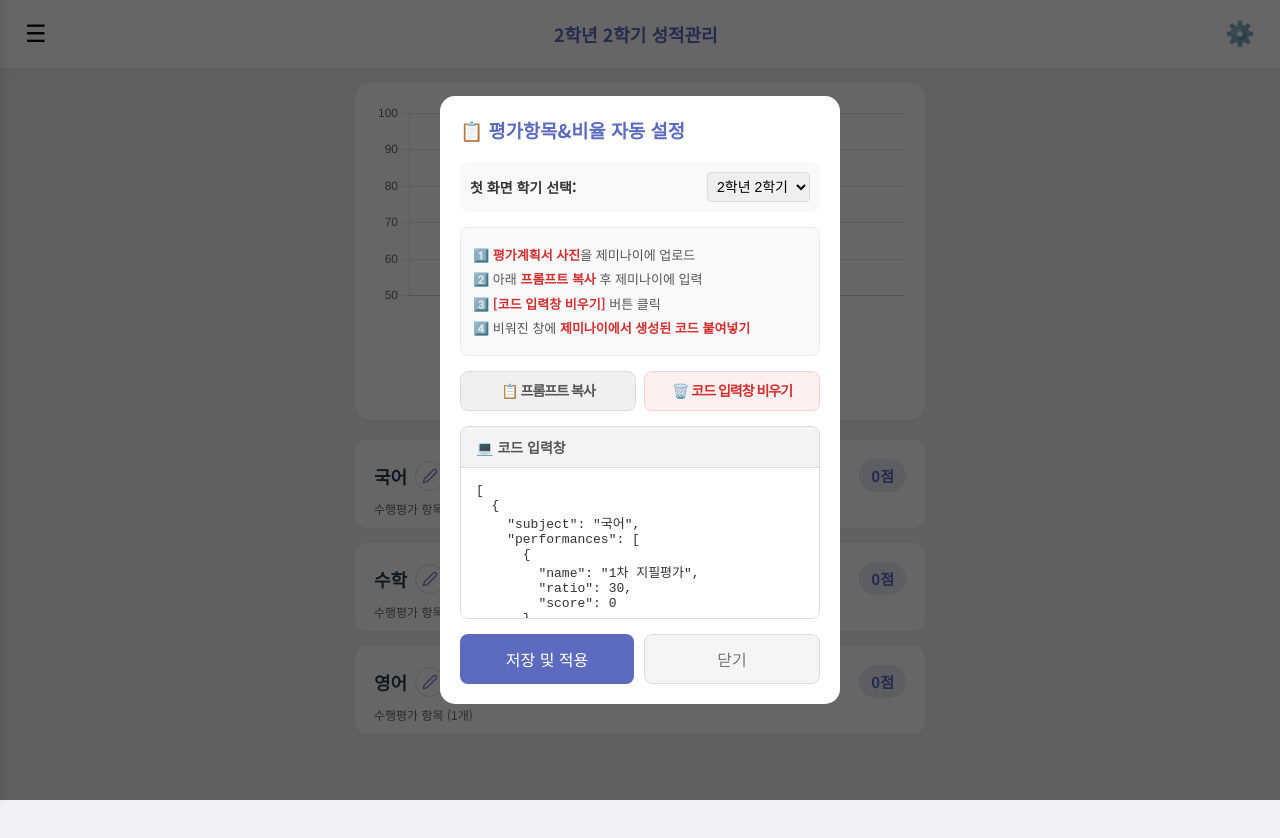
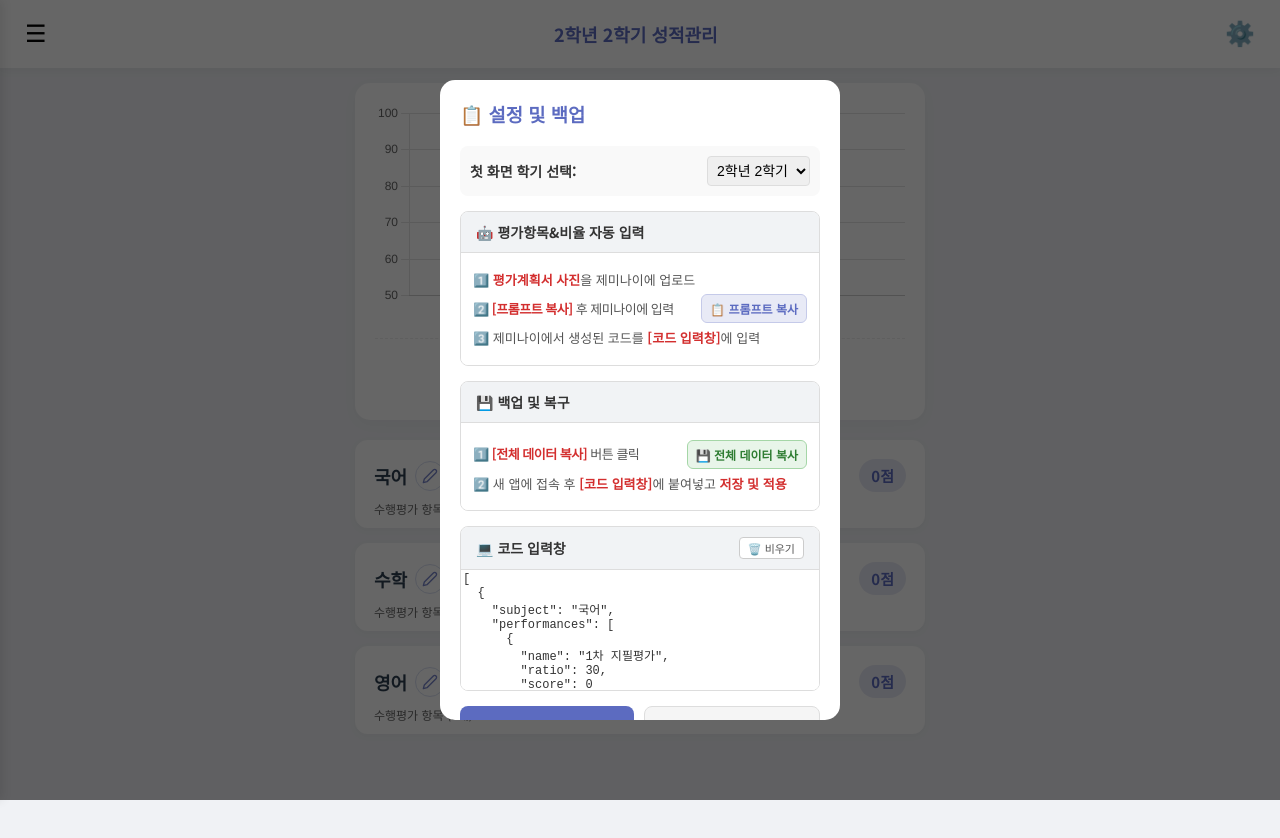
Before and after one commit to stringweek-cyber/grades, a plain HTML site: page index.html in a window 1280 px wide. Both pictures are taken after a click on the button "⚙️". Drawn offline with nearby package versions, Linux system fonts and the light colour scheme.

Commit message:
Update index.html

```diff
--- a/index.html
+++ b/index.html
@@ -219,71 +219,99 @@
 
         .modal h3 { margin-top: 0; color: var(--primary); }
 
-        /* 가이드 박스 스타일 */
-        .guide-box {
-            background-color: #f8f9fa;
-            border: 1px solid #e9ecef;
+        /* 설정 모달 버튼 */
+        .btn-save { background: var(--primary); color: white; border: none; padding: 12px; border-radius: 8px; font-size: 16px; cursor: pointer; flex: 1; }
+
+        /* 섹션 박스 스타일 (공통) */
+        .section-box {
+            border: 1px solid #ddd;
             border-radius: 8px;
-            padding: 12px;
+            overflow: hidden;
             margin-bottom: 15px;
         }
-        .guide-box p {
+        .section-header {
+            background-color: #f1f3f5;
+            padding: 10px 15px;
+            font-size: 14px;
+            font-weight: bold;
+            color: #333;
+            border-bottom: 1px solid #ddd;
+            display: flex;
+            justify-content: space-between; /* 양쪽 정렬 */
+            align-items: center;
+        }
+        .section-content {
+            padding: 12px;
+            background: #fff;
+        }
+        .section-content p {
             margin: 5px 0;
             font-size: 13px;
             line-height: 1.5;
             color: #555;
         }
-        .guide-box b {
+        .section-content b {
             color: #d32f2f;
             font-weight: 700;
         }
 
-        /* 설정 모달 버튼 */
-        .btn-save { background: var(--primary); color: white; border: none; padding: 12px; border-radius: 8px; font-size: 16px; cursor: pointer; flex: 1; }
+        /* 단계별 행 스타일 */
+        .step-row {
+            display: flex;
+            justify-content: space-between;
+            align-items: center;
+            margin: 5px 0;
+        }
+        .step-row p {
+            margin: 0;
+            letter-spacing: -0.5px; /* 자간을 -1px에서 -0.5px로 완화 */
+            flex: 1; /* 텍스트가 공간 차지 */
+        }
 
-        /* 상단 버튼 그룹 */
-        .top-btn-group { display: flex; gap: 8px; margin-bottom: 15px; }
-        .btn-copy { flex: 1; background: #f0f0f0; color: #555; border: 1px solid #ddd; padding: 10px 5px; border-radius: 8px; font-size: 14px; cursor: pointer; display: flex; align-items: center; justify-content: center; gap: 8px; font-weight: 600; transition: all 0.2s ease; text-align: center; line-height: 1.3; letter-spacing: -1px; }
-        .btn-copy:hover { background: #e0e0e0; transform: translateY(-2px); box-shadow: 0 2px 5px rgba(0,0,0,0.1); }
-        .btn-copy:active { transform: translateY(0); box-shadow: none; background: #dcdcdc; }
+        /* 섹션 내 버튼 스타일 (인라인 버튼용) */
+        .btn-inline-action {
+            padding: 5px 8px; /* 좌우 패딩 축소 */
+            border: 1px solid #ddd;
+            border-radius: 6px;
+            background: #fff;
+            font-size: 12px;
+            font-weight: 600;
+            color: #555;
+            cursor: pointer;
+            transition: background 0.2s;
+            white-space: nowrap;
+            margin-left: 5px; /* 텍스트와 간격 */
+        }
+        .btn-inline-action:hover { background: #f5f5f5; }
+        .btn-inline-action.primary { background-color: #e8eaf6; color: var(--primary); border-color: #c5cae9; }
+        .btn-inline-action.success { background-color: #e8f5e9; color: #2e7d32; border-color: #a5d6a7; }
 
-        .btn-clear { flex: 1; background: #fff0f0; color: #d32f2f; border: 1px solid #ffcdd2; padding: 10px 5px; border-radius: 8px; font-size: 14px; cursor: pointer; display: flex; align-items: center; justify-content: center; gap: 8px; font-weight: 600; transition: all 0.2s ease; text-align: center; line-height: 1.3; letter-spacing: -1px; }
-        .btn-clear:hover { background: #ffebee; }
+        /* 헤더 안의 작은 버튼 */
+        .btn-header-small {
+            background: #fff;
+            border: 1px solid #ccc;
+            border-radius: 4px;
+            padding: 2px 8px;
+            font-size: 11px;
+            color: #555;
+            cursor: pointer;
+        }
+        .btn-header-small:hover { background: #f0f0f0; color: #333; }
 
-        /* 코드 입력 박스 일체형 스타일 (새로 추가됨) */
-        .code-box-container {
-            border: 1px solid #ddd;
-            border-radius: 8px;
-            overflow: hidden;
-            margin-bottom: 15px;
-        }
-        .code-box-header {
-            background-color: #f1f3f5;
-            padding: 10px 15px;
-            font-size: 14px;
-            font-weight: bold;
-            color: #555;
-            border-bottom: 1px solid #ddd;
-            display: flex;
-            align-items: center;
-            gap: 6px;
-        }
-        .code-box-content {
+        /* 코드 입력창 내용 */
+        .code-textarea {
             width: 100%;
-            height: 150px;
+            height: 120px;
             border: none;
-            padding: 15px;
             background: #fff;
             font-family: monospace;
-            font-size: 13px;
+            font-size: 12px;
             resize: none;
             outline: none;
             display: block;
             color: #333;
         }
-        .code-box-content::placeholder {
-            color: #bbb;
-        }
+        .code-textarea::placeholder { color: #bbb; }
 
         .btn-close { background: #f5f5f5; color: #777; border: 1px solid #ddd; padding: 12px; border-radius: 8px; font-size: 16px; cursor: pointer; flex: 1; }
         .btn-close:hover { background: #e0e0e0; }
@@ -363,10 +391,10 @@
     </div>
 </div>
 
-<!-- 설정 모달 -->
+<!-- 설정 모달 (UI 전면 개편) -->
 <div id="settingModal" class="modal-overlay">
     <div class="modal">
-        <h3>📋 평가항목&비율 자동 설정</h3>
+        <h3>📋 설정 및 백업</h3>
 
         <!-- 기본 학기 설정 영역 -->
         <div class="default-semester-area">
@@ -381,30 +409,46 @@
             </select>
         </div>
 
-        <!-- 사용 가이드 박스 -->
-        <div class="guide-box">
-            <p>1️⃣ <b>평가계획서 사진</b>을 제미나이에 업로드</p>
-            <p>2️⃣ 아래 <b>프롬프트 복사</b> 후 제미나이에 입력</p>
-            <p>3️⃣ <b>[코드 입력창 비우기]</b> 버튼 클릭</p>
-            <p>4️⃣ 비워진 창에 <b>제미나이에서 생성된 코드 붙여넣기</b></p>
+        <!-- 섹션 1: 평가항목&비율 자동 입력 -->
+        <div class="section-box">
+            <div class="section-header">
+                🤖 평가항목&비율 자동 입력
+            </div>
+            <div class="section-content">
+                <p>1️⃣ <b>평가계획서 사진</b>을 제미나이에 업로드</p>
+                <!-- 2번 단계: 텍스트와 버튼을 가로로 배치 -->
+                <div class="step-row">
+                    <p>2️⃣ <b>[프롬프트 복사]</b> 후 제미나이에 입력</p>
+                    <button class="btn-inline-action primary" onclick="copyPrompt(this)">📋 프롬프트 복사</button>
+                </div>
+                <p>3️⃣ 제미나이에서 생성된 코드를 <b>[코드 입력창]</b>에 입력</p>
+            </div>
         </div>
 
-        <!-- 버튼 그룹 (복사 / 비우기) -->
-        <div class="top-btn-group">
-            <button class="btn-copy" onclick="copyPrompt(this)">
-                📋 프롬프트 복사
-            </button>
-            <button class="btn-clear" onclick="clearJsonInput()">
-                🗑️ 코드 입력창 비우기
-            </button>
+        <!-- 섹션 2: 백업 및 복구 -->
+        <div class="section-box">
+            <div class="section-header">
+                💾 백업 및 복구
+            </div>
+            <div class="section-content">
+                <!-- 1번 단계: 텍스트와 버튼을 가로로 배치 -->
+                <div class="step-row">
+                    <p>1️⃣ <b>[전체 데이터 복사]</b> 버튼 클릭</p>
+                    <button class="btn-inline-action success" onclick="copyAllData(this)">💾 전체 데이터 복사</button>
+                </div>
+                <p>2️⃣ 새 앱에 접속 후 <b>[코드 입력창]</b>에 붙여넣고 <b>저장 및 적용</b></p>
+            </div>
         </div>
 
-        <!-- 코드 입력창 (일체형 디자인 적용) -->
-        <div class="code-box-container">
-            <div class="code-box-header">
-                💻 코드 입력창
+        <!-- 섹션 3: 코드 입력창 (비우기 버튼 헤더에 통합) -->
+        <div class="section-box">
+            <div class="section-header">
+                <span>💻 코드 입력창</span>
+                <button class="btn-header-small" onclick="clearJsonInput()">🗑️ 비우기</button>
             </div>
-            <textarea id="jsonConfig" class="code-box-content" placeholder="여기에 코드를 붙여넣으세요."></textarea>
+            <div class="section-content" style="padding:0;">
+                <textarea id="jsonConfig" class="code-textarea" placeholder="여기에 코드를 붙여넣으세요."></textarea>
+            </div>
         </div>
 
         <!-- 하단 버튼 그룹 -->
@@ -870,20 +914,55 @@
 
     function saveGlobalConfig() {
         try {
-            // 1. 데이터 저장
-            subjects = JSON.parse(document.getElementById('jsonConfig').value);
+            // 1. 데이터 파싱
+            const inputValue = document.getElementById('jsonConfig').value;
+            if (!inputValue.trim()) {
+                showToast("입력된 코드가 없습니다.");
+                return;
+            }
+            const parsedData = JSON.parse(inputValue);
 
-            // 2. 기본 학기 설정 저장
+            // 2. 기본 학기 설정 저장 (항상 수행)
             const selectedDefault = document.getElementById('defaultSemesterSelect').value;
             localStorage.setItem('defaultSemesterId', selectedDefault);
 
-            saveData();
-            renderSubjects();
-            renderChart();
+            // 3. 데이터 형태에 따른 분기 처리
+            if (Array.isArray(parsedData)) {
+                // Case A: 단일 학기 데이터 (배열 형태) -> 현재 학기에만 적용
+                subjects = parsedData;
+                saveData(); // 현재 semesterId로 저장
+                renderSubjects();
+                renderChart();
+                showToast("현재 학기 설정이 적용되었습니다.");
+            } else if (typeof parsedData === 'object') {
+                // Case B: 전체 백업 데이터 (객체 형태) -> 모든 학기 복구
+                // 예: { "grade_1_1": [...], "grade_1_2": [...] }
+                let restoreCount = 0;
+                for (const [key, value] of Object.entries(parsedData)) {
+                    if (key.startsWith('grade_') && Array.isArray(value)) {
+                        localStorage.setItem(key, JSON.stringify(value));
+                        restoreCount++;
+                    }
+                }
+
+                // 현재 보고 있는 학기의 데이터도 갱신
+                loadData(currentSemesterId);
+                renderSubjects();
+                renderChart();
+
+                if (restoreCount > 0) {
+                    showToast(`총 ${restoreCount}개 학기의 데이터가 복구되었습니다!`);
+                } else {
+                    showToast("복구할 유효한 학기 데이터가 없습니다.");
+                }
+            } else {
+                throw new Error("올바르지 않은 데이터 형식입니다.");
+            }
+
             closeModal('settingModal');
-            showToast("설정이 저장 및 적용되었습니다.");
         } catch(e) {
-            showToast("JSON 코드 오류입니다.");
+            console.error(e);
+            showToast("JSON 코드 오류입니다. 올바른 코드를 입력해주세요.");
         }
     }
 
@@ -899,11 +978,45 @@
         const textArea = document.createElement("textarea"); textArea.value = promptText; textArea.style.position = "fixed"; textArea.style.left = "-9999px"; document.body.appendChild(textArea); textArea.select();
         try { document.execCommand('copy');
             const originalText = btnElement.innerHTML;
-            btnElement.innerHTML = "✅ 프롬프트가 복사되었습니다!";
-            btnElement.style.backgroundColor = "#d4edda"; btnElement.style.color = "#155724"; btnElement.style.borderColor = "#c3e6cb";
-            setTimeout(() => { btnElement.innerHTML = originalText; btnElement.style.backgroundColor = "#f0f0f0"; btnElement.style.color = "#555"; btnElement.style.borderColor = "#ddd"; }, 2000);
+            btnElement.innerHTML = "✅ 복사 완료!";
+            setTimeout(() => { btnElement.innerHTML = originalText; }, 2000);
         } catch (err) { showToast("복사 실패."); } finally { document.body.removeChild(textArea); }
     }
+
+    // 전체 데이터 복사 (백업) 함수 - 모든 학기 데이터 수집
+    function copyAllData(btnElement) {
+        const allData = {};
+        const semesters = ['grade_1_1', 'grade_1_2', 'grade_2_1', 'grade_2_2', 'grade_3_1', 'grade_3_2'];
+
+        let count = 0;
+        semesters.forEach(sem => {
+            const data = localStorage.getItem(sem);
+            if (data) {
+                try {
+                    allData[sem] = JSON.parse(data);
+                    count++;
+                } catch (e) {
+                    console.warn(`Failed to parse data for ${sem}`);
+                }
+            }
+        });
+
+        if (count === 0) {
+            showToast("저장된 데이터가 없습니다.");
+            return;
+        }
+
+        const jsonString = JSON.stringify(allData, null, 2);
+
+        const textArea = document.createElement("textarea"); textArea.value = jsonString; textArea.style.position = "fixed"; textArea.style.left = "-9999px"; document.body.appendChild(textArea); textArea.select();
+        try { document.execCommand('copy');
+            const originalText = btnElement.innerHTML;
+            btnElement.innerHTML = "✅ 전체 데이터 복사됨!";
+            showToast(`모든 학기(${count}개) 데이터가 클립보드에 복사되었습니다.`);
+            setTimeout(() => { btnElement.innerHTML = originalText; }, 2000);
+        } catch (err) { showToast("복사 실패."); } finally { document.body.removeChild(textArea); }
+    }
+
     function closeModal(id) { document.getElementById(id).style.display = 'none'; }
     function showToast(message) {
         const toast = document.createElement('div'); toast.className = 'toast-message'; toast.innerText = message; document.body.appendChild(toast);
```
